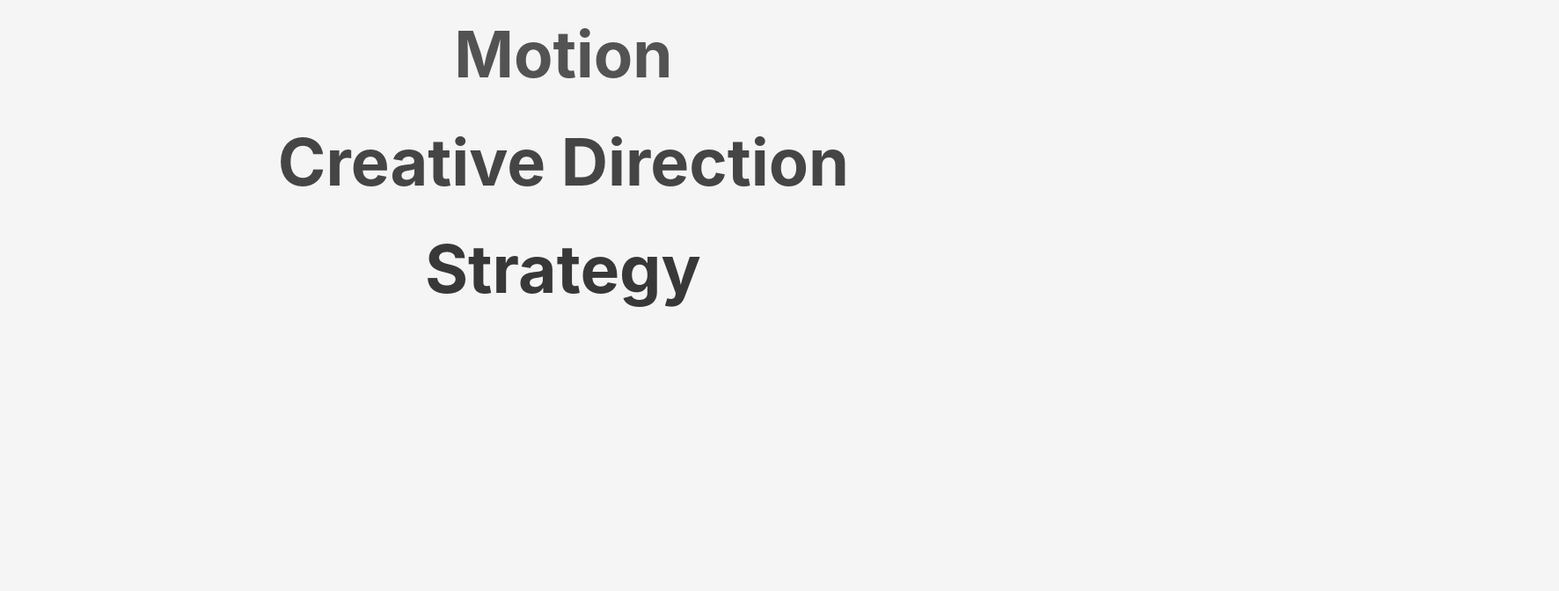
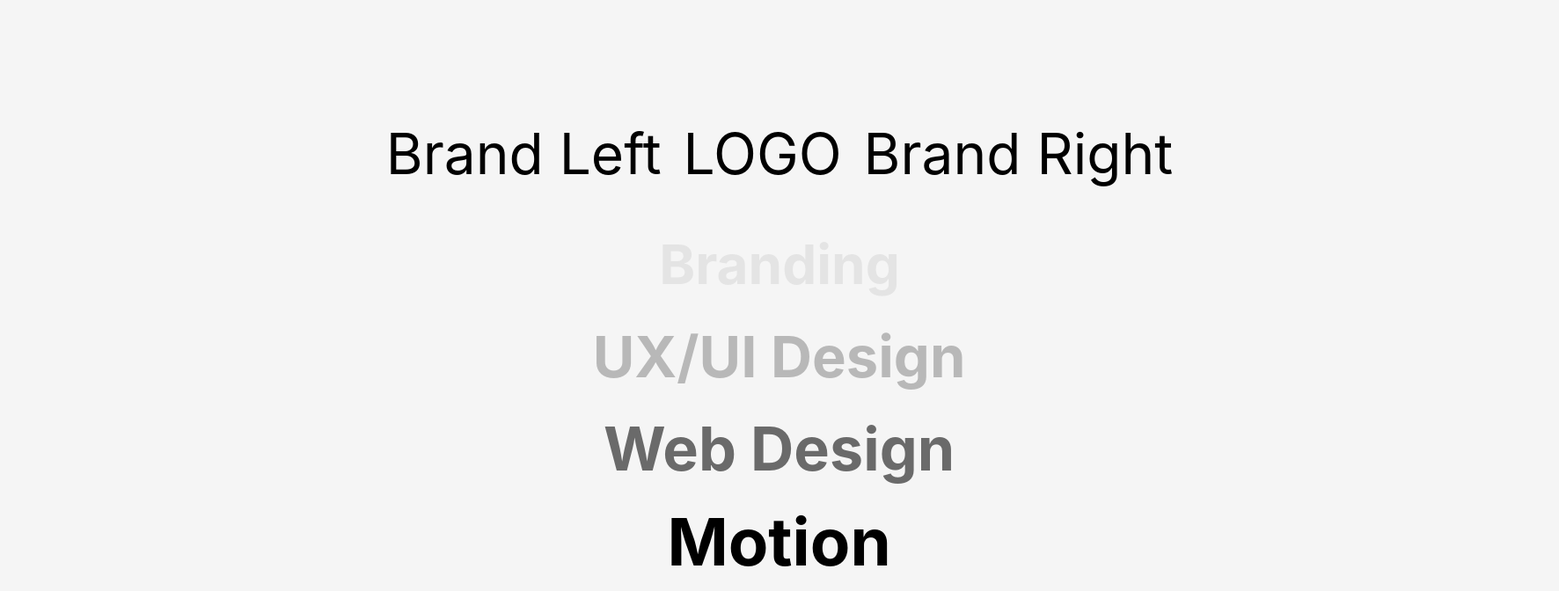
Before and after one commit to discordboyy/business, a plain HTML site: page test.html in a window 1280 px wide. Shown: the part 800-1472 px from the top of the page at 88% size, 1772 px wide, since content can reach past the window. Drawn offline with Linux system fonts and the light colour scheme.

Commit message:
Update test.html

```diff
--- a/test.html
+++ b/test.html
@@ -1,74 +1,121 @@
 <!DOCTYPE html>
-<html lang="ru">
+<html lang="en">
 <head>
-  <meta charset="UTF-8" />
-  <title>Scroll Skills Demo</title>
+  <meta charset="UTF-8">
+  <title>Skills Sticky Demo</title>
   <style>
     * {
       box-sizing: border-box;
+      margin: 0;
+      padding: 0;
+      font-family: "Inter", sans-serif;
     }
 
     body {
-      margin: 0;
-      font-family: Inter, Arial, sans-serif;
       background: #f5f5f5;
     }
 
-    /* Просто чтобы было куда скроллить до/после */
-    .spacer {
-      height: 100vh;
+    /* HERO SECTION */
+    .hero-section {
+      height: 742px; /* как на твоем сайте */
+      background: linear-gradient(to bottom, #4a90e2, #50e3c2);
+      display: flex;
+      justify-content: center;
+      align-items: center;
+      color: #fff;
+      font-size: 64px;
+      font-weight: 400;
     }
 
-    /* SECTION */
-    .skills-section {
-      height: 200vh; /* scroll пространство */
-      position: relative;
+    /* BRAND SECTION */
+    .brand-section {
+      display: flex;
+      flex-direction: column;
+      align-items: center;
+      width: 1772px;
+      margin: 0 auto;
+      margin-top: 194px; /* расстояние как на сайте */
     }
 
-    /* LIST */
+    .title-brand {
+      display: flex;
+      gap: 25px;
+      justify-content: center;
+      font-size: 64px;
+      font-weight: 400;
+      margin-bottom: 50px; /* отступ до skills */
+    }
+
+    /* SKILLS SECTION */
+    .skills-section {
+      width: 100%;
+      height: 800px; /* достаточно для sticky */
+      position: relative;
+      display: flex;
+      justify-content: center;
+      align-items: flex-start;
+    }
+
     .skills-list {
-      position: sticky;
-      top: 50%;
-      transform: translateY(-50%);
       list-style: none;
-      padding: 0;
-      margin: 0;
-
       display: flex;
       flex-direction: column;
-      gap: 32px;
-      align-items: center;
+      gap: 30px;
+      position: sticky;
     }
 
-    /* ITEM */
     .skill-item {
-      --p: 0; /* прогресс от 0 до 1 */
+      font-size: 62px;
+      font-weight: 700;
+      text-align: center;
+      color: #e4e4e4;
+      transition: 0.3s ease;
+    }
 
-      font-size: 64px;
-      font-weight: 700;
-      height: 90px;
+    .skill-item--near {
+      color: #b8b8b8;
+      transform: scale(1.05);
+    }
+
+    .skill-item--nearer {
+      color: #6a6a6a;
+      transform: scale(1.1);
+    }
+
+    .skill-item--active {
+      color: #000;
+      transform: scale(1.2);
+    }
+
+    /* DESCRIPTION SECTION */
+    .description-section {
+      height: 1000px;
+      margin-top: 50px;
       display: flex;
-      align-items: center;
       justify-content: center;
-
-      color: rgb(
-        calc(180 - var(--p) * 180),
-        calc(180 - var(--p) * 180),
-        calc(180 - var(--p) * 180)
-      );
-
-      transform: scale(calc(1 + var(--p) * 0.25));
-      transition: transform 0.15s linear, color 0.15s linear;
-      user-select: none;
+      align-items: flex-start;
+      font-size: 32px;
     }
   </style>
 </head>
 <body>
 
-  <div class="spacer"></div>
+  <!-- HERO -->
+  <div class="hero-section">
+    HERO SECTION
+  </div>
 
-  <section class="skills-section">
-    <ul class="skills-list">
+  <!-- BRAND -->
+  <div class="brand-section">
+    <div class="title-brand">
+      <div class="title-brand-leftpart">Brand Left</div>
+      <div class="title-brand-logo">LOGO</div>
+      <div class="title-brand-rightpart">Brand Right</div>
+    </div>
+
+    <!-- SKILLS -->
+    <div class="skills-section">
+      <ul class="skills-list" id="skills-list">
         <li class="skill-item">Branding</li>
         <li class="skill-item">UX/UI Design</li>
         <li class="skill-item">Web Design</li>
@@ -76,32 +123,48 @@
         <li class="skill-item">Creative Direction</li>
         <li class="skill-item">Strategy</li>
       </ul>
-  </section>
+    </div>
+  </div>
 
-  <div class="spacer"></div>
+  <!-- DESCRIPTION -->
+  <div class="description-section">
+    DESCRIPTION SECTION
+  </div>
 
   <script>
-    const items = document.querySelectorAll(".skill-item");
+    const list = document.getElementById('skills-list');
+    const items = [...list.querySelectorAll('.skill-item')];
 
-    function update() {
+    function updateFocus() {
       const viewportCenter = window.innerHeight / 2;
+      let minDist = Infinity;
+      let activeIndex = 0;
+
+      items.forEach((item, i) => {
+        const rect = item.getBoundingClientRect();
+        const itemCenter = rect.top + rect.height / 2;
+        const dist = Math.abs(viewportCenter - itemCenter);
+
+        if (dist < minDist) {
+          minDist = dist;
+          activeIndex = i;
+        }
+      });
 
       items.forEach(item => {
-        const rect = item.getBoundingClientRect();
-        const itemCenter = rect.top + rect.height / 2;
+        item.classList.remove('skill-item--active', 'skill-item--near', 'skill-item--nearer');
+      });
 
-        const dist = Math.abs(viewportCenter - itemCenter);
-        const maxDist = window.innerHeight / 2;
-
-        let progress = 1 - dist / maxDist;
-        progress = Math.max(0, Math.min(1, progress));
-
-        item.style.setProperty("--p", progress.toFixed(3));
-      });
+      const A = activeIndex;
+      items[A]?.classList.add('skill-item--active');
+      items[A - 1]?.classList.add('skill-item--nearer');
+      items[A + 1]?.classList.add('skill-item--nearer');
+      items[A - 2]?.classList.add('skill-item--near');
+      items[A + 2]?.classList.add('skill-item--near');
     }
 
-    window.addEventListener("scroll", update);
-    update();
+    window.addEventListener('scroll', updateFocus);
+    updateFocus();
   </script>
 
 </body>
```
Lines whose indentation alone changed are shown as unchanged.
